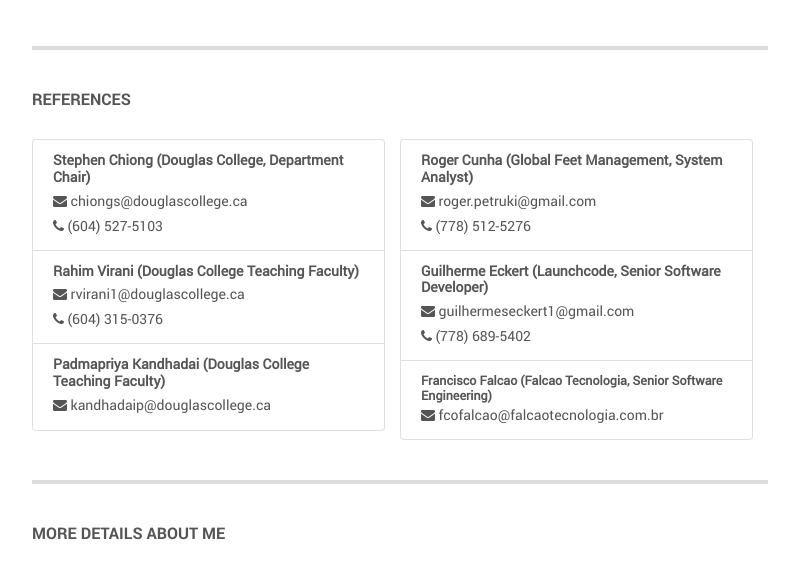
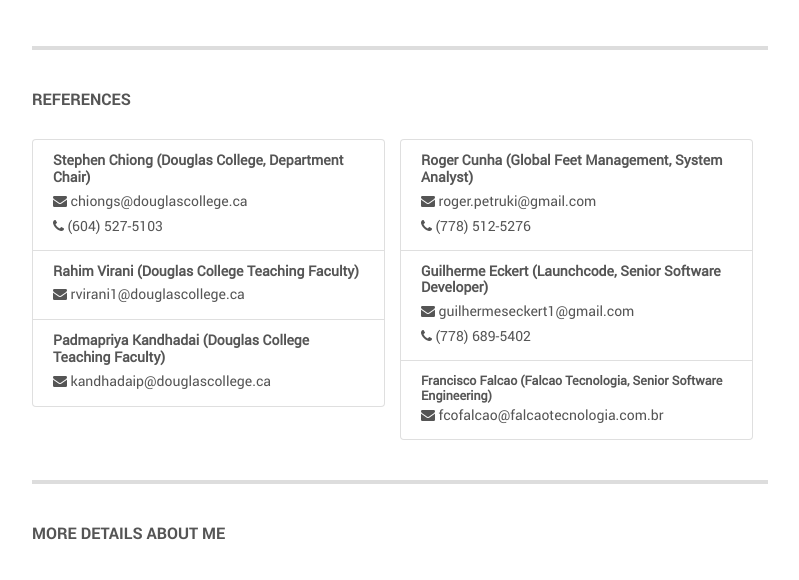
Before and after one commit to ac-gbpfreitas/ac-gbpfreitas.github.io, a plain HTML site: page index.html in a window 1280 px wide. Shown: the part 2731-3311 px from the top of the page, without its empty margins (432-1231 px from the left). Drawn offline with nearby package versions, Linux system fonts and the light colour scheme.

Commit message:
Update index.html

```diff
--- a/index.html
+++ b/index.html
@@ -532,7 +532,7 @@
                                             <h5 class="mb-1" style="margin-top: 1%;">
                                               <i class="fa fa-envelope"></i> rvirani1@douglascollege.ca
                                             </h5>
-                                          <small class="text"><i class="fa fa-phone"></i> (604) 315-0376</small>
+                                          <!-- <small class="text"><i class="fa fa-phone"></i> (604) 315-0376</small> -->
                                         </a>
                                         <a href="#references" class="list-group-item list-group-item-action flex-column align-items-start">
                                           <div class="d-flex w-100 justify-content-between">
```
